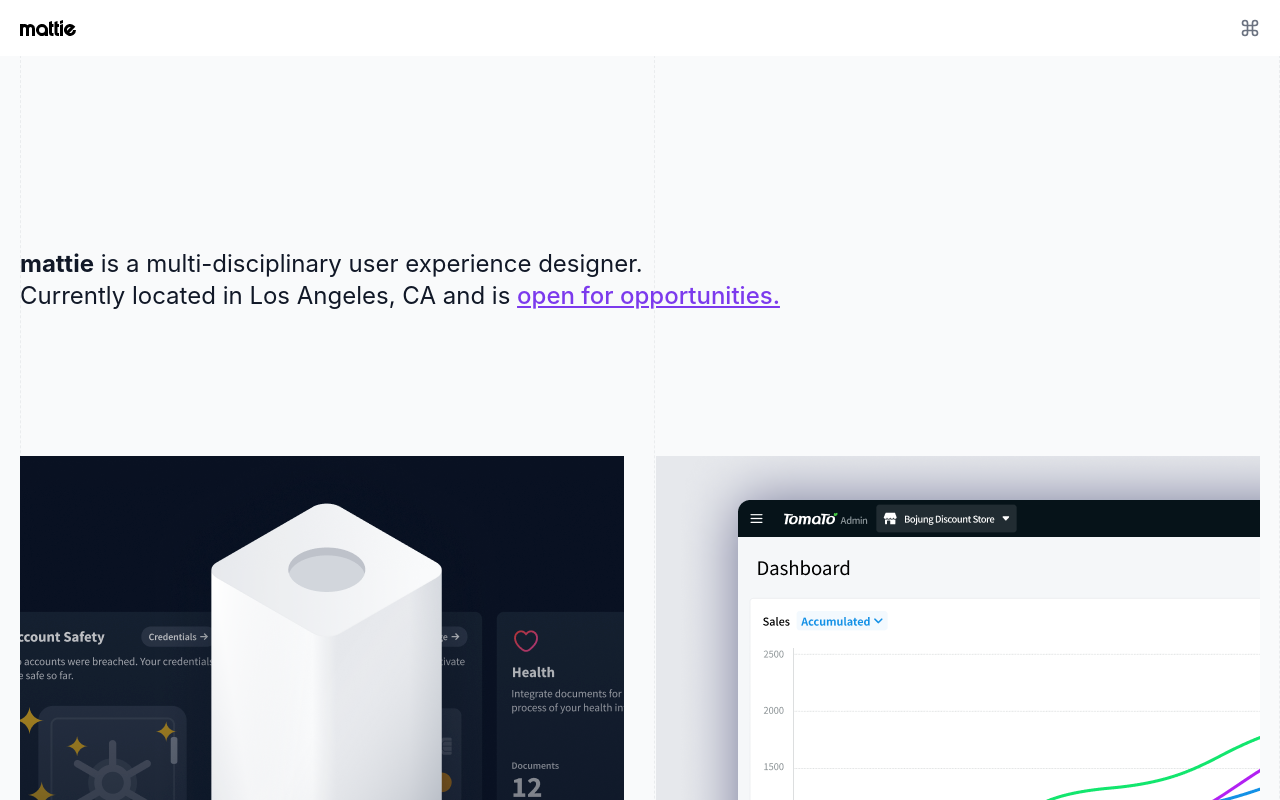
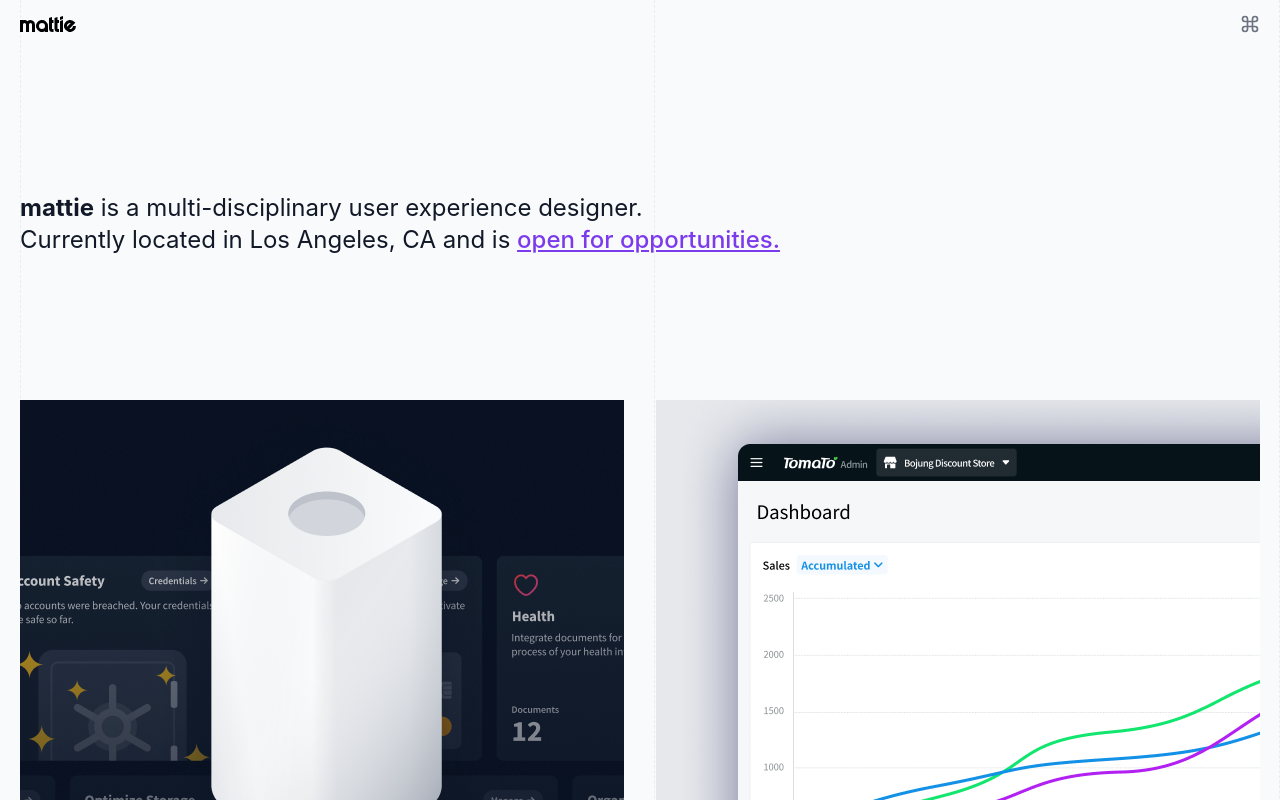
Before and after one commit to mattiel/portfolio, a Next.js app: page / in a window 1280 px wide. Shown: the top 800 px of the page. Built offline with nearby package versions, Linux system fonts and the light colour scheme.

Commit message:
Navbar dark mode added

```diff
--- a/components/Navbar.js
+++ b/components/Navbar.js
@@ -1,9 +1,9 @@
-import React, { useState } from 'react'
+import { useState, useEffect, useRef } from 'react'
 
 import Logo from '@/components/Logo'
 import Modal from '@/components/Modal'
 import Command from '@/components/Command'
-import Container from '@/components/Container'
+import clsx from 'clsx'
 
 const CommandIcon = (props) => {
   return (
@@ -25,20 +25,22 @@ const CommandIcon = (props) => {
   )
 }
 
-const Navbar = () => {
+const Navbar = ({ dark }) => {
   const [isCommandOpen, setIsCommandOpen] = useState(false)
+  const navRef = useRef(null)
+  const navClasses = clsx(
+    'layout absolute full-bleed w-full top-0 left-0',
+    dark && 'text-white'
+  )
 
   return (
     // dark:bg-gray-900 text-gray-900 dark:text-gray-300
-    <nav className="layout full-bleed w-full top-0 left-0 bg-white">
+    <nav className={navClasses} ref={navRef}>
       {/* dark:hover:text-white */}
-        <div className="flex justify-between items-center h-14">
+        <div className="flex justify-between items-center h-12">
           <Logo/>
           {/* dark:text-gray-300 */}
           <ul className="uppercase space-x-4 flex text-xs font-semibold text-gray-500 items-center">
-            {/* <li>About</li>
-            <li>Projects</li>
-            <li>Contact</li> */}
             <li
               className="text-lg cursor-pointer"
               onClick={() => setIsCommandOpen(true)}
```
